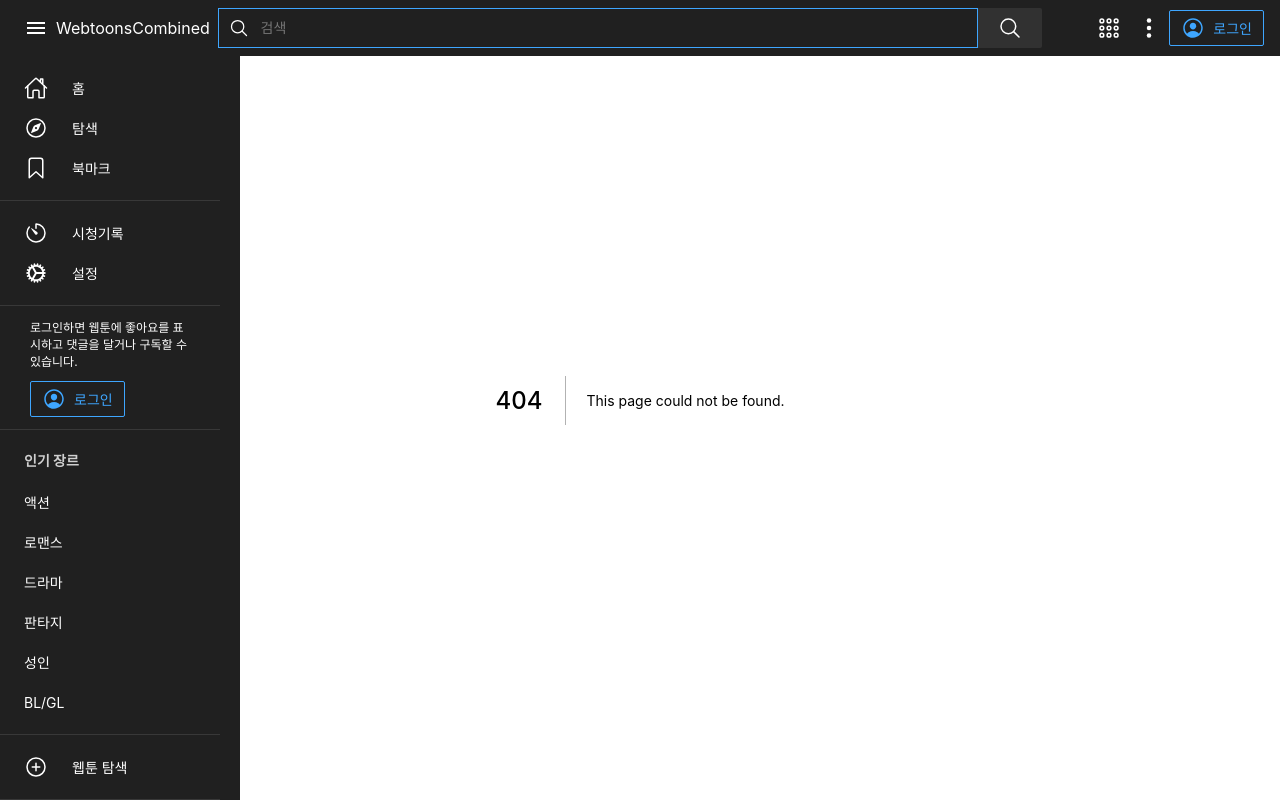
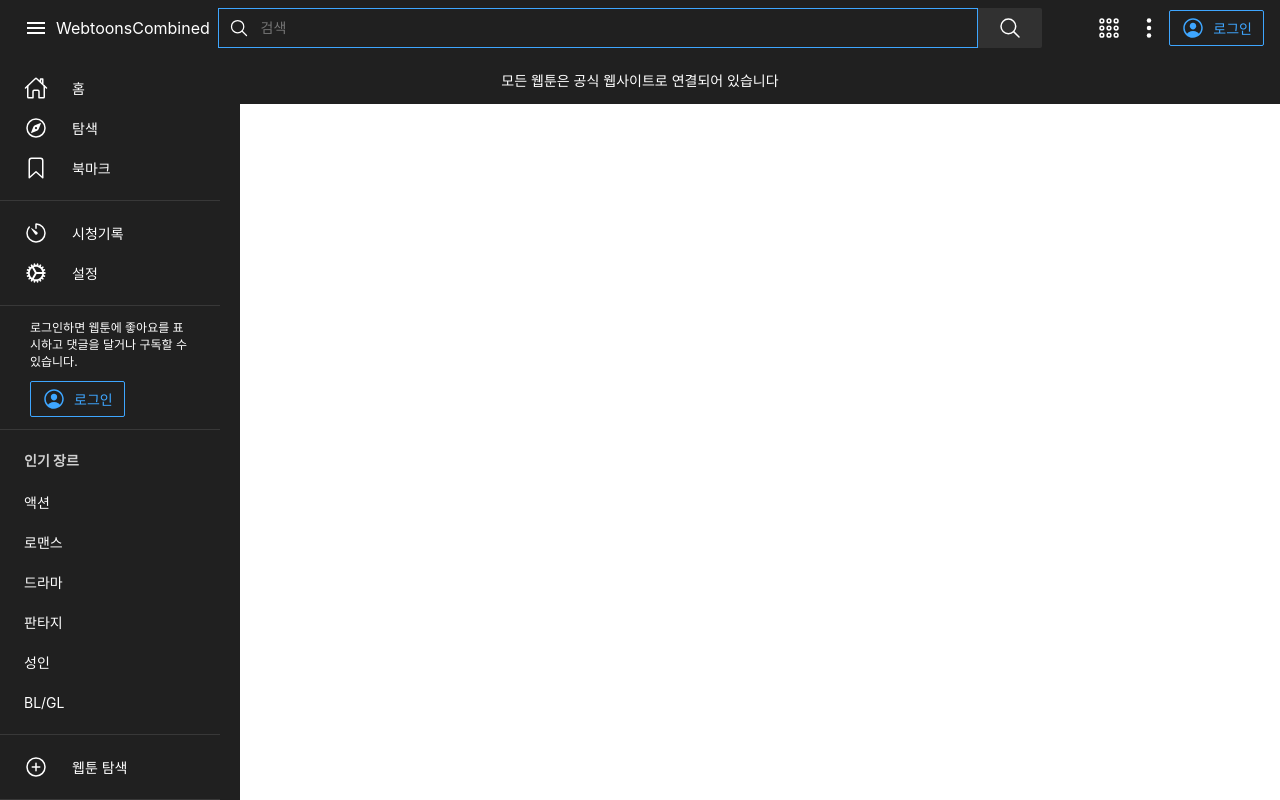
Before and after one commit to DynePark9111/webtoonsCombined, a Next.js app: page /test in a window 1280 px wide. Before the commit this address had no page. Built offline with nearby package versions, Linux system fonts and the light colour scheme.

Commit message:
feat: Ribbon Comp, layout fixed/absolute to sticky

```diff
--- a/components/Layout.tsx
+++ b/components/Layout.tsx
@@ -2,6 +2,8 @@ import type { NextPage } from "next";
 import { ReactNode } from "react";
 import Header from "./Header";
 import Navbar from "./Navbar";
+import styles from "../styles/Layout.module.scss";
+import Ribbon from "./Ribbon";
 
 type T = {
   children: ReactNode;
@@ -9,11 +11,15 @@ type T = {
 
 const Layout: NextPage<T> = ({ children }) => {
   return (
-    <>
-      <Header />
-      <Navbar />
-      {children}
-    </>
+    <div className={styles.Layout}>
+      <div className={styles.top}>
+        <Header />
+      </div>
+      <div className={styles.main}>
+        <Navbar />
+        {children}
+      </div>
+    </div>
   );
 };
 
--- a/components/Navbar.tsx
+++ b/components/Navbar.tsx
@@ -18,7 +18,7 @@ import LoginBtn from "./LoginBtn";
 const Navbar: NextPage = () => {
   return (
     <>
-      <NavbarSmall />
+      {/* <NavbarSmall /> */}
       <NavbarBig />
     </>
   );
--- /dev/null
+++ b/components/Ribbon.tsx
@@ -0,0 +1,26 @@
+import type { NextPage } from "next";
+import Link from "next/link";
+import styles from "../styles/Ribbon.module.scss";
+
+type props = {
+  line1: string;
+  line2?: string;
+  href?: string;
+};
+
+const Ribbon: NextPage<props> = ({ line1, line2, href }) => {
+  return (
+    <div className={styles.Ribbon}>
+      <div className={styles.wrapper}>
+        <span className={styles.title}>{line1}</span>
+        {href && (
+          <Link href={href} className={styles.link}>
+            {line2}
+          </Link>
+        )}
+      </div>
+    </div>
+  );
+};
+
+export default Ribbon;
--- /dev/null
+++ b/pages/test.tsx
@@ -0,0 +1,12 @@
+import type { NextPage } from "next";
+import Ribbon from "../components/Ribbon";
+
+const test: NextPage = () => {
+  return (
+    <div className={"Test"}>
+      <Ribbon line1="모든 웹툰은 공식 웹사이트로 연결되어 있습니다" />
+    </div>
+  );
+};
+
+export default test;
--- a/styles/Header.module.scss
+++ b/styles/Header.module.scss
@@ -11,11 +11,7 @@
 }
 
 .Header {
-  position: fixed;
-  top: 0;
-  left: 0;
-  right: 0;
-  z-index: 1;
+  width: 100%;
   background-color: $bg;
   display: flex;
   justify-content: space-between;
--- a/styles/Home.module.scss
+++ b/styles/Home.module.scss
@@ -1,9 +1,5 @@
 @use "./global" as *;
 
 .Home {
-  position: absolute;
-  left: 240px;
-  top: 56px;
-  right: 0;
   background-color: #181818;
 }
--- /dev/null
+++ b/styles/Layout.module.scss
@@ -0,0 +1,24 @@
+@use "./global" as *;
+
+.Layout {
+  display: flex;
+  flex-direction: column;
+  .top {
+    display: flex;
+    flex-direction: column;
+    align-self: stretch;
+    position: sticky;
+    top: 0;
+    z-index: 1;
+  }
+  .main {
+    display: flex;
+    > :nth-child(1) {
+      align-self: flex-start;
+      z-index: 1;
+    }
+    > :nth-child(2) {
+      flex: 1;
+    }
+  }
+}
--- /dev/null
+++ b/styles/Ribbon.module.scss
@@ -0,0 +1,46 @@
+@use "./global" as *;
+
+// $bg_ribbon: #f5f5f7;
+$bg_ribbon: $bg;
+
+.Ribbon {
+  width: 100%;
+  background-color: $bg_ribbon;
+  overflow: hidden;
+  .wrapper {
+    background-color: $blue;
+    color: white;
+    text-align: center;
+    padding: 1em 0;
+    font-size: 14px;
+    animation: moveDown 1s, background 1s 2s;
+    animation-fill-mode: forwards;
+    animation-timing-function: ease-in-out;
+    .link {
+      margin-left: 8px;
+      animation: blue 1s 2s;
+      animation-fill-mode: forwards;
+      animation-timing-function: ease-in-out;
+    }
+  }
+}
+
+@keyframes moveDown {
+  0% {
+    transform: translateY(-100%);
+  }
+  100% {
+    transform: translateX(0);
+  }
+}
+@keyframes background {
+  100% {
+    background-color: $bg_ribbon;
+    color: $tx;
+  }
+}
+@keyframes blue {
+  100% {
+    color: $blue;
+  }
+}
```
